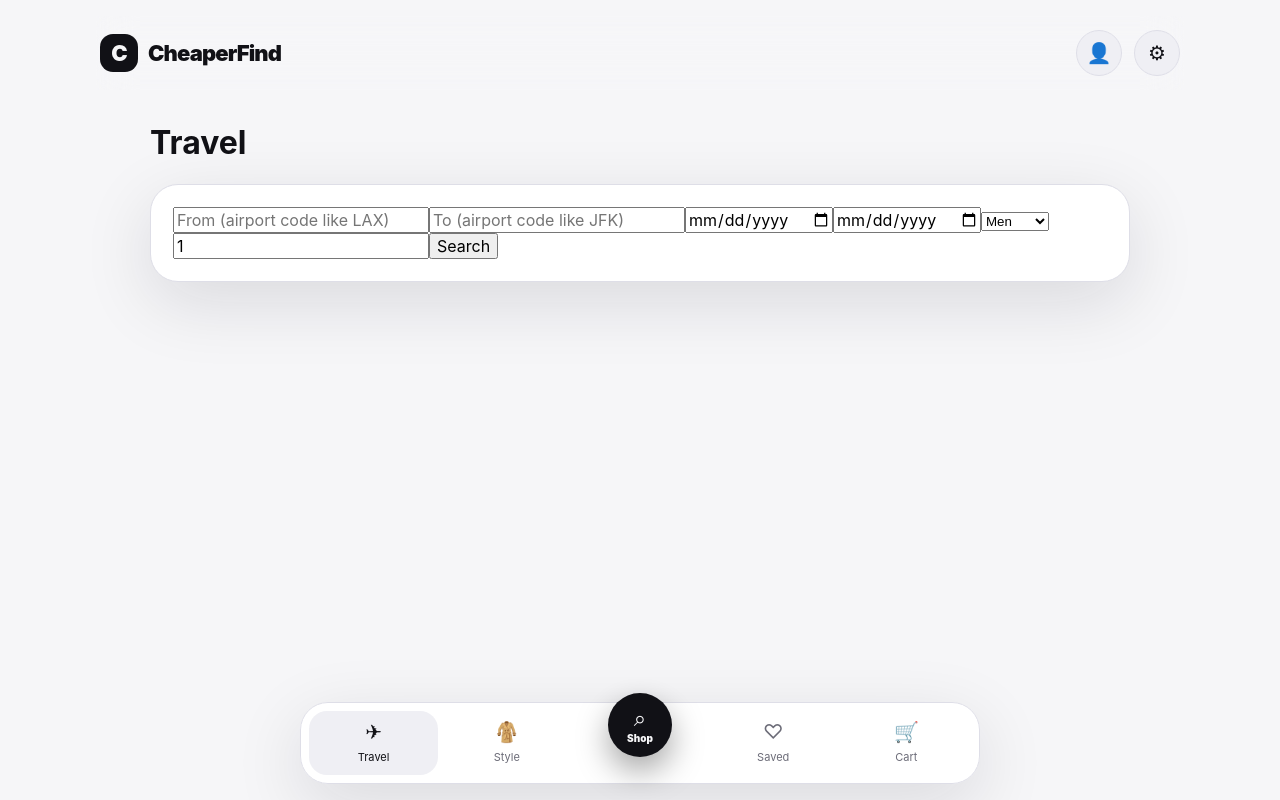
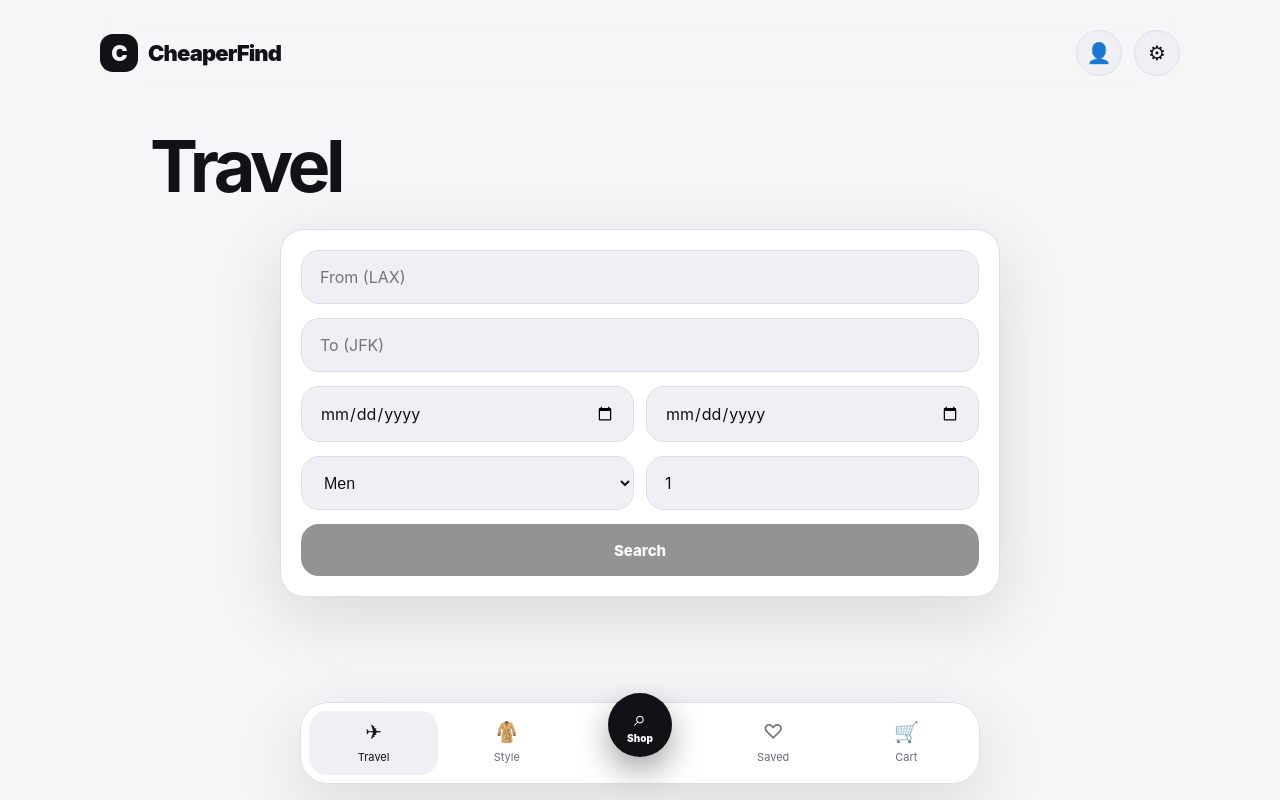
Before and after one commit to Jakelevin999/ccheapest-app-ver-3-, a Next.js app: page /travel in a window 1280 px wide. Built offline with nearby package versions, Linux system fonts and the light colour scheme.

Commit message:
Restore clean travel input UI while keeping travel functionality

```diff
--- a/app/travel/page.tsx
+++ b/app/travel/page.tsx
@@ -48,23 +48,27 @@ export default function Travel(){
   }
 
   function RowProducts({title,items}:{title:string;items:Product[]}){
-    return <section style={{marginTop:26}}><h2>{title}</h2><div style={{display:'flex',gap:14,overflowX:'auto'}}>{items.slice(0,10).map((p,i)=><a key={i} href={p.link||shopSearch(p.title)} target='_blank'><div className='card' style={{minWidth:220,padding:14}}>{p.image?<img src={p.image} style={{width:'100%',height:140,objectFit:'contain'}}/>:null}<h3>{p.title}</h3><p className='price'>{p.price}</p></div></a>)}<a href="#" onClick={(e)=>{e.preventDefault();window.open(shopSearch(title+' '+to),'_blank')}}><div className='card' style={{minWidth:220,display:'grid',placeItems:'center'}}>See more</div></a></div></section>
+    return <section style={{marginTop:26}}><h2 style={{fontSize:24,margin:'0 0 12px',letterSpacing:'-.04em'}}>{title}</h2><div style={{display:'flex',gap:14,overflowX:'auto',paddingBottom:12}}>{items.slice(0,10).map((p,i)=><a key={i} href={p.link||shopSearch(p.title)} target='_blank' rel='noreferrer' style={{minWidth:230}}><div className='card' style={{minHeight:330,padding:16,display:'flex',flexDirection:'column',gap:10}}>{p.image?<img src={p.image} alt={p.title} style={{width:'100%',height:160,objectFit:'contain',borderRadius:18,background:'var(--surface2)'}}/>:<div className='imagePlaceholder'/>}<h3 style={{fontSize:15,lineHeight:1.2,margin:0,minHeight:54}}>{p.title}</h3><p className='price' style={{fontSize:22}}>{p.price||'Check price'}</p><p className='muted' style={{fontSize:13}}>{p.source}</p></div></a>)}<a href='#' onClick={(e)=>{e.preventDefault();window.open(shopSearch(title+' '+to),'_blank')}} style={{minWidth:230}}><div className='card' style={{minHeight:330,display:'grid',placeItems:'center',fontWeight:900}}>See more</div></a></div></section>
   }
 
-  function RowFlights(){return <section style={{marginTop:26}}><h2>Flights</h2><div style={{display:'flex',gap:14,overflowX:'auto'}}>{flights.map((f,i)=><a key={i} href={f.link} target='_blank'><div className='card' style={{minWidth:180,padding:14}}><div>{f.logo}</div><h3>{f.name}</h3><p className='price'>{f.price}</p><p>{f.note}</p></div></a>)}</div></section>}
+  function RowFlights(){return <section style={{marginTop:26}}><h2 style={{fontSize:24,margin:'0 0 12px',letterSpacing:'-.04em'}}>Flights</h2><div style={{display:'flex',gap:14,overflowX:'auto',paddingBottom:12}}>{flights.map((f,i)=><a key={i} href={f.link} target='_blank' rel='noreferrer' style={{minWidth:180}}><div className='card' style={{minHeight:165,padding:18,display:'flex',flexDirection:'column',justifyContent:'space-between'}}><div style={{width:60,height:60,borderRadius:18,background:'var(--surface2)',display:'grid',placeItems:'center',fontWeight:950,fontSize:22}}>{f.logo}</div><div><h3 style={{margin:'12px 0 4px',fontSize:18}}>{f.name}</h3><p className='price' style={{fontSize:22}}>{f.price}</p><p className='muted' style={{fontSize:12}}>{f.note}</p></div></div></a>)}</div></section>}
 
-  return <div style={{maxWidth:980,margin:'0 auto'}}>
-    <h1>Travel</h1>
-    <div className='card'>
-      <input placeholder='From (airport code like LAX)' value={from} onChange={e=>setFrom(e.target.value)}/>
-      <input placeholder='To (airport code like JFK)' value={to} onChange={e=>setTo(e.target.value)}/>
-      <input type='date' value={depart} onChange={e=>setDepart(e.target.value)}/>
-      <input type='date' value={ret} onChange={e=>setRet(e.target.value)}/>
-      <select value={gender} onChange={e=>setGender(e.target.value)}><option>Men</option><option>Women</option></select>
-      <input type='number' value={guests} onChange={e=>setGuests(e.target.value)}/>
-      <button onClick={searchTrip}>Search</button>
+  return <div style={{width:'100%',maxWidth:980,margin:'0 auto'}}>
+    <h1 style={{fontSize:'clamp(42px,7vw,72px)',margin:'20px 0',letterSpacing:'-.06em'}}>Travel</h1>
+    <div className='card' style={{maxWidth:720,margin:'0 auto',display:'grid',gap:14,padding:20,borderRadius:24}}>
+      <input className='input' placeholder='From (LAX)' value={from} onChange={e=>setFrom(e.target.value.toUpperCase())}/>
+      <input className='input' placeholder='To (JFK)' value={to} onChange={e=>setTo(e.target.value.toUpperCase())}/>
+      <div style={{display:'grid',gridTemplateColumns:'1fr 1fr',gap:12}}>
+        <input className='input' type='date' value={depart} onChange={e=>setDepart(e.target.value)}/>
+        <input className='input' type='date' value={ret} onChange={e=>setRet(e.target.value)}/>
+      </div>
+      <div style={{display:'grid',gridTemplateColumns:'1fr 1fr',gap:12}}>
+        <select className='input' value={gender} onChange={e=>setGender(e.target.value)}><option>Men</option><option>Women</option><option>Unisex</option></select>
+        <input className='input' type='number' min='1' placeholder='Guests' value={guests} onChange={e=>setGuests(e.target.value)}/>
+      </div>
+      <button className='button' onClick={searchTrip} disabled={!from.trim()||!to.trim()||!depart||loading}>{loading?'Loading...':'Search'}</button>
     </div>
-    {searched && (loading? <div>Loading...</div>:<>
+    {searched && (loading? <div className='card empty' style={{marginTop:26}}><h2>Loading travel picks...</h2></div>:<>
       <RowFlights/>
       <RowProducts title='Outfits' items={outfits}/>
       <RowProducts title='Accessories' items={accessories}/>
```
